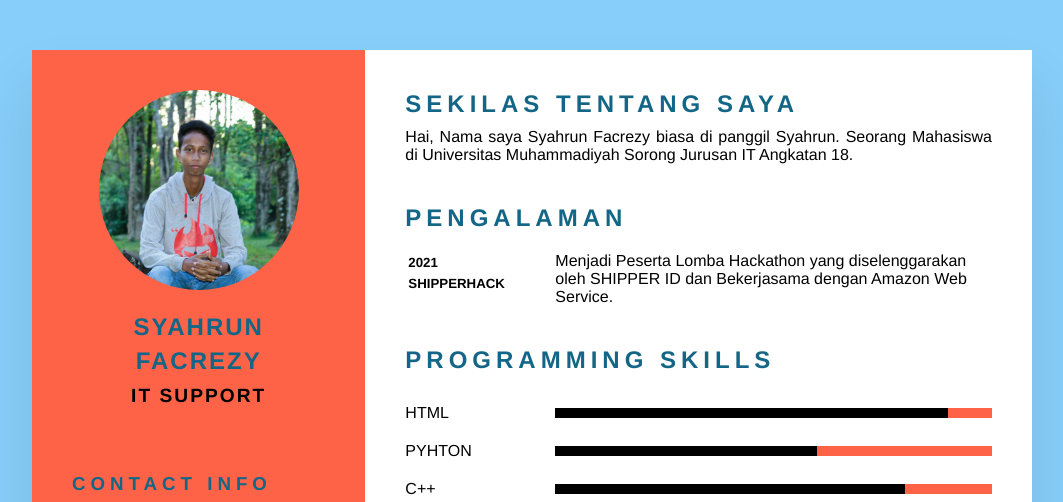
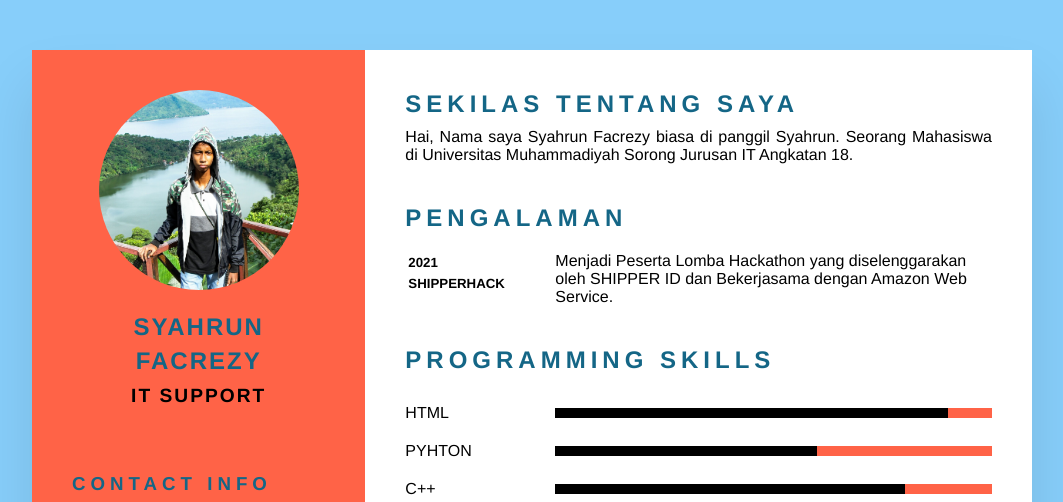
Before and after one commit to syhrnfcrzy/201855202065-Syahrun, a plain HTML site: page tugas-akhir.html in a window 1280 px wide. Shown: the top 502 px of the page, without its empty margins (108-1171 px from the left). Drawn offline with Linux system fonts and the light colour scheme.

Commit message:
Tugas Akhir

```diff
--- a/tugas-akhir.html
+++ b/tugas-akhir.html
@@ -16,7 +16,7 @@
         <div class="left_side">
             <div class="profiletext">
                 <div class="imgBx">
-                    <img src="img/syahrun2.jpg">
+                    <img src="img/syahrun.jpg">
                 </div>
                 <h2>Syahrun Facrezy<br><span><b>IT SUPPORT</b></span></h2>
             </div>
```
Also changed, not shown: img/syahrun.jpg (added), img/syahrun2.jpg (deleted).
